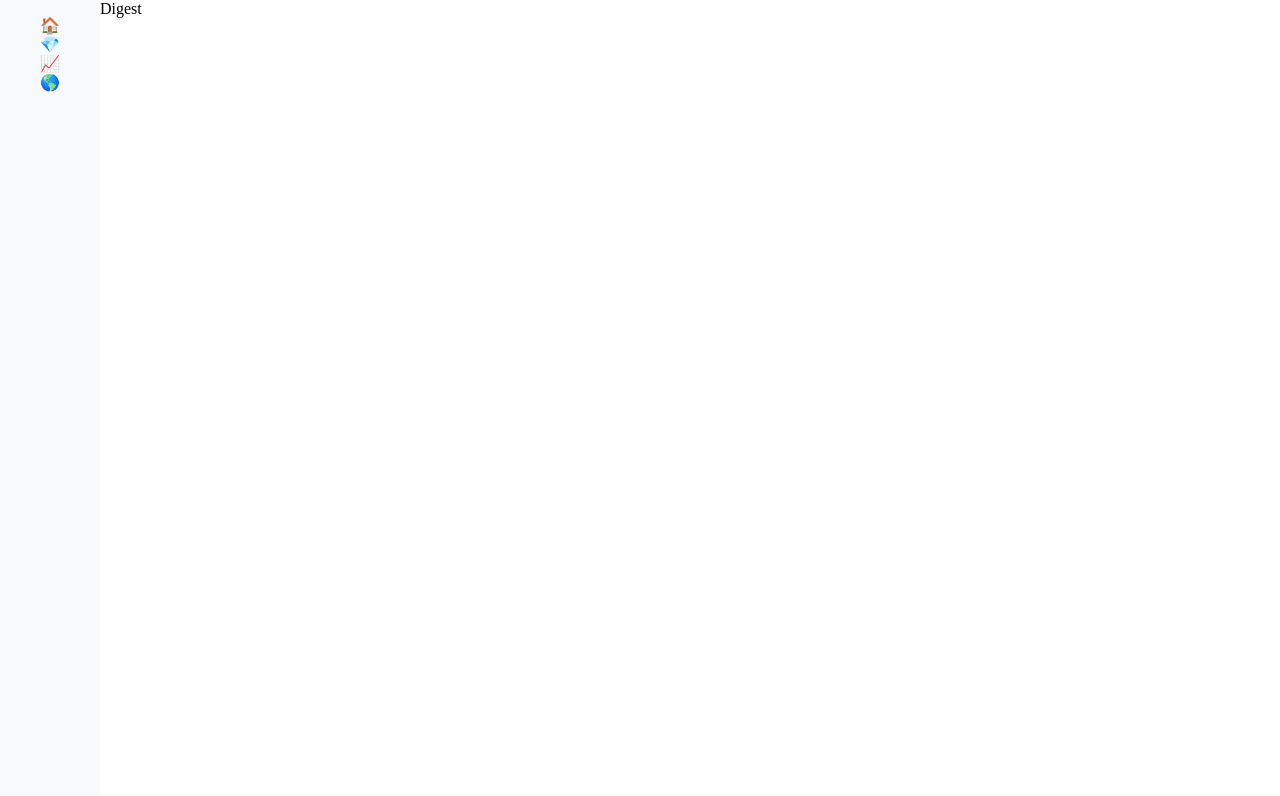
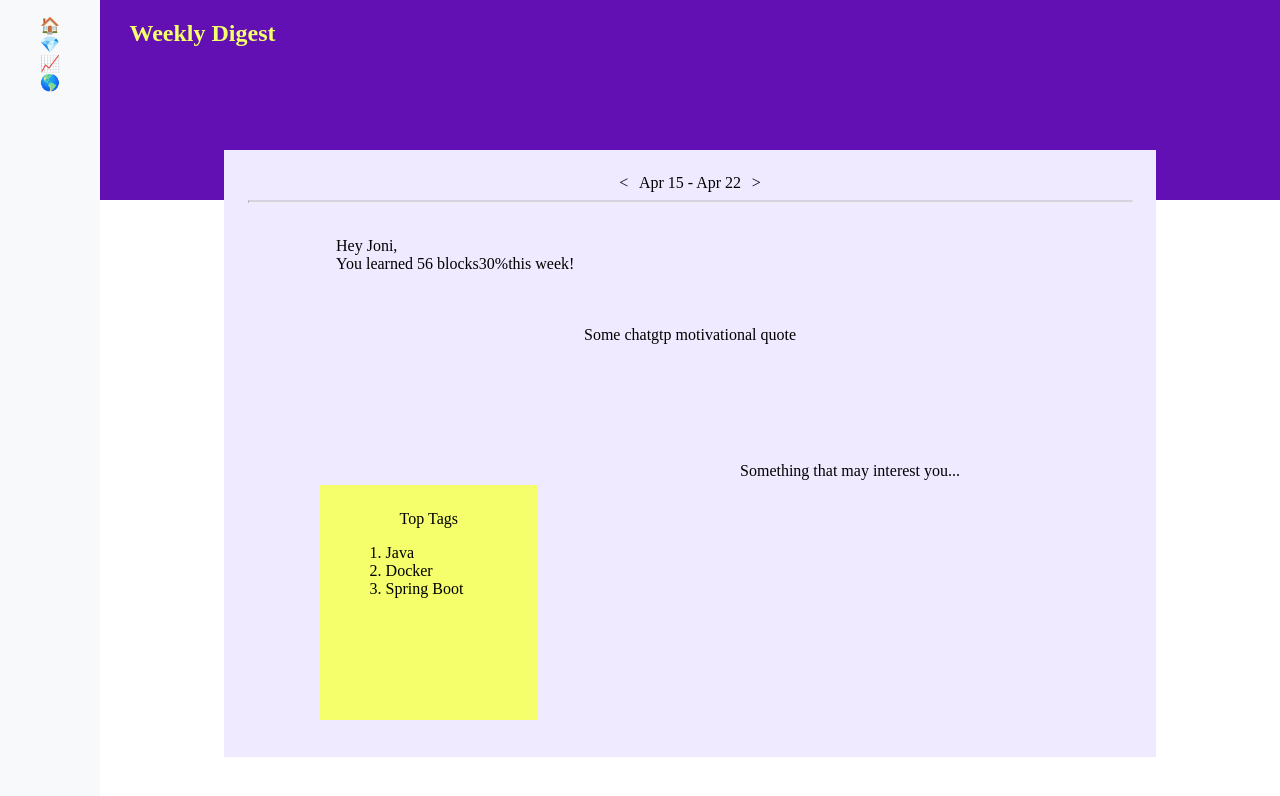
Before and after one commit to jonipark/HackDartmouth-todil, a React (Create React App) app: page /digest in a window 1280 px wide. Shown: the top 796 px of the page. Built offline with nearby package versions, Linux system fonts and the light colour scheme.

Commit message:
Structure of Digest page

```diff
--- a/src/pages/Digest.css
+++ b/src/pages/Digest.css
@@ -0,0 +1,70 @@
+
+.digest-container {
+    height: 100vh
+}
+
+.top-digest-bar {
+    background-color: #620FB3;
+    height: 25%;
+    overflow: hidden
+}
+
+.top-digest-bar h2 {
+    padding-left: 2.5%;
+    color: #F4FF6B;
+}
+.digest {
+    margin-top: -50px;
+    width: 75%;
+    height: 70%;
+    background-color: #EFEAFF;
+    padding: 2%;
+}
+
+.back-btn {
+    float: left;
+    padding-left: 42%;
+}
+
+.fwd-btn {
+    float: right;
+    padding-right: 42%;
+}
+
+hr.line{
+    border-top: 2px solid #D6D2E2;
+  }
+
+.digest-gem-stats {
+    text-align: left;
+    padding-left: 10%;
+    padding-top: 3%;
+    padding-bottom: 3%;
+}
+
+.digest-motivation {
+    padding-top: 3%;
+    padding-bottom: 3%;
+}
+
+.digest-top-tags {
+    position: fixed;
+    bottom: 10%;
+    left: 25%;
+    background-color: #F4FF6B;
+    width: 13%;
+    height: 23%;
+    padding: 2%;
+
+
+}
+
+.digest-top-tags li {
+    text-align: left;
+}
+
+.digest-suggestions {
+    position: fixed;
+    bottom: 40%;
+    right: 25%;
+}
--- a/src/pages/Digest.js
+++ b/src/pages/Digest.js
@@ -4,8 +4,50 @@ import './Digest.css'
 function Digest() {
 
     return (
-        <div className='nav-padding'>
-            Digest
+        <div className='nav-padding digest-container'>
+            <div className="top-digest-bar">
+            <h2>Weekly Digest</h2>
+            </div>
+
+            <div className="center digest">
+                <span className="date-bar">
+                    <span className="back-btn">&lt;</span>
+                    <span className="date-range">
+                    Apr 15 - Apr 22
+                    </span>
+                    <span className="fwd-btn">&gt;</span>
+                </span>
+                <hr class="line"></hr>
+
+                <div className="digest-gem-stats">
+                    Hey Joni, <br></br> You learned 56 blocks
+                    <span className="digest-gem-perc">
+                        30%
+                    </span>
+                    this week! <br></br>
+                </div>
+
+                <div className="digest-motivation">
+                    Some chatgtp motivational quote
+                </div>
+
+                <div className="digest-top-tags">
+                    Top Tags
+                    <ol type="1">
+                        <li>Java</li>
+                        <li>Docker</li>
+                        <li>Spring Boot</li>
+                    </ol>
+                </div>
+
+                <div className="digest-suggestions">
+                    Something that may interest you...
+                    <div className="interest-tags">
+
+                    </div>
+                </div>
+
+            </div>
         </div>
     )
 }
```
